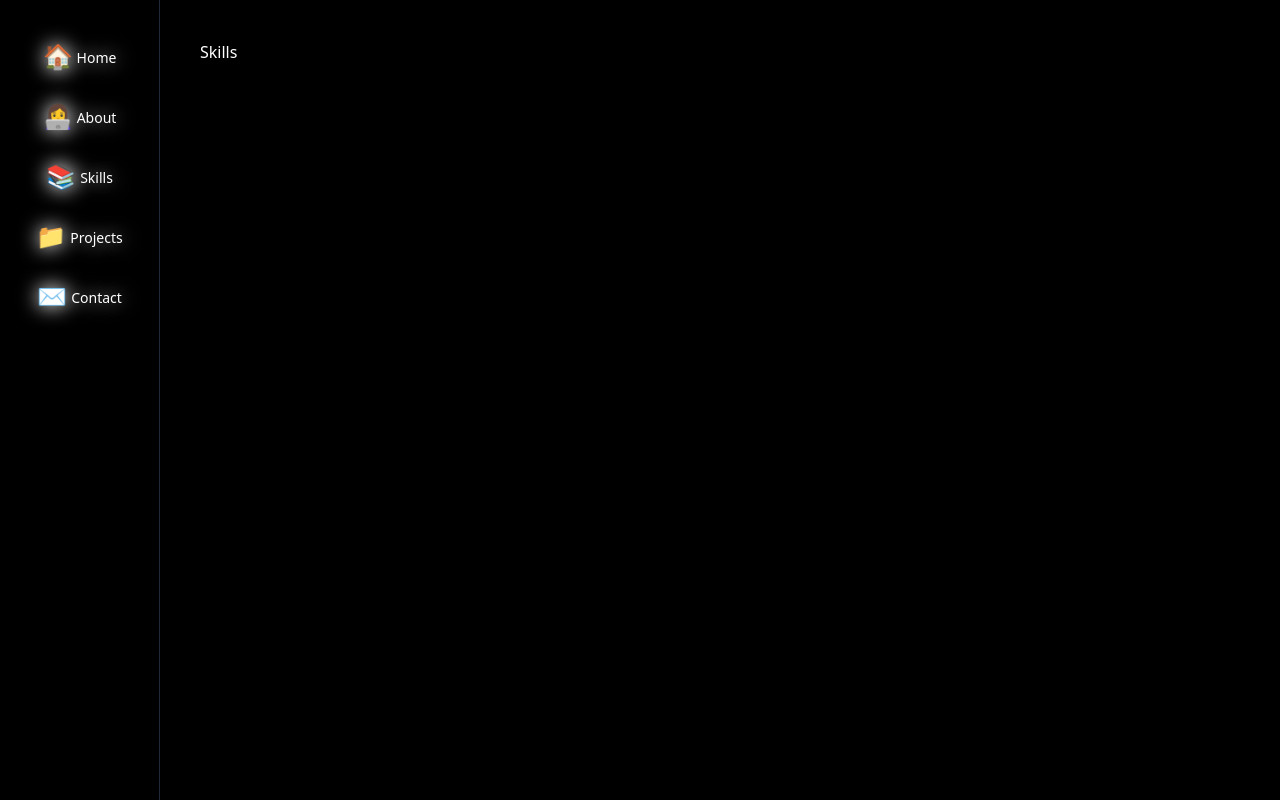
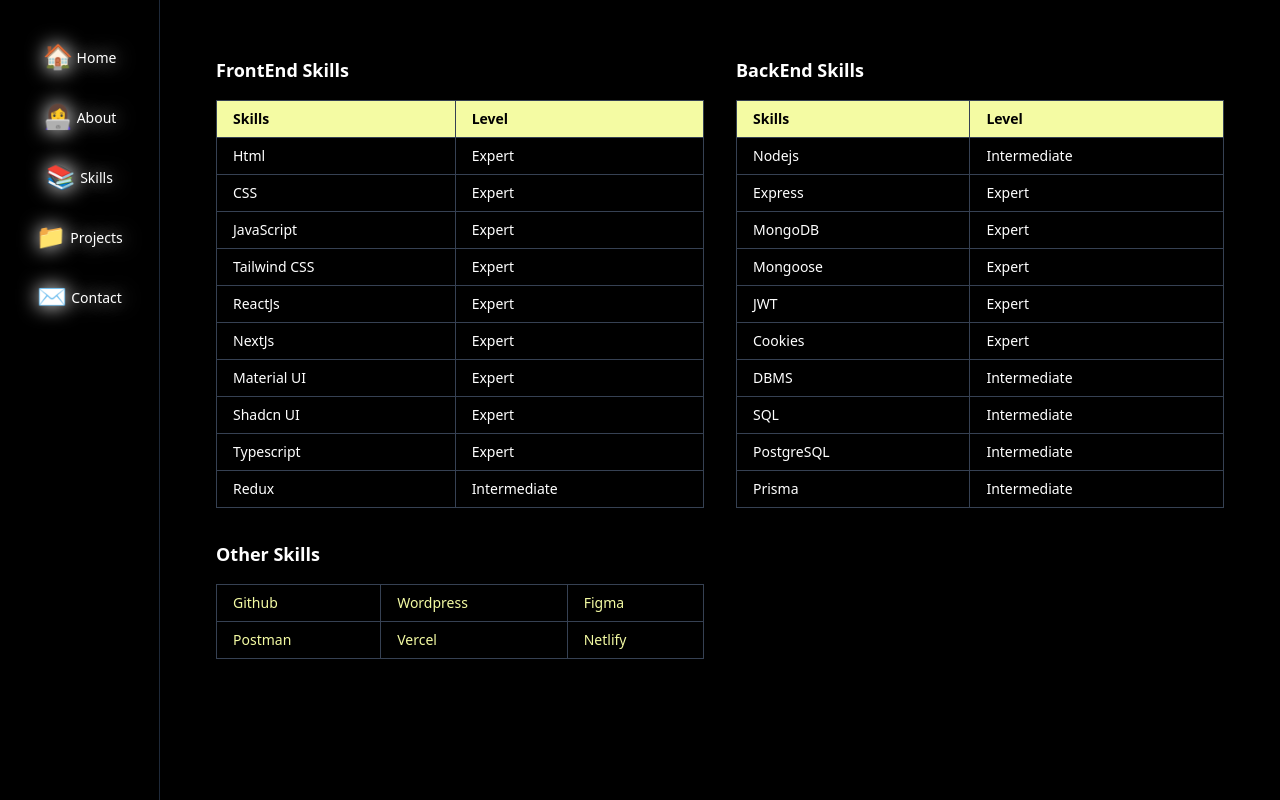
Before and after one commit to neelimapriya/portfolio-client, a Next.js app: page /skills in a window 1280 px wide. Built offline with nearby package versions, Linux system fonts and the light colour scheme.

Commit message:
add skills

```diff
--- a/package.json
+++ b/package.json
@@ -23,6 +23,7 @@
     "next-themes": "^0.4.6",
     "react": "^19.0.0",
     "react-dom": "^19.0.0",
+    "react-icons": "^5.5.0",
     "react-redux": "^9.2.0",
     "redux-persist": "^6.0.0",
     "sonner": "^2.0.3",
--- a/src/app/layout.tsx
+++ b/src/app/layout.tsx
@@ -3,12 +3,10 @@
 import Providers from "@/lib/providers";
 import Link from "next/link";
 
-
-
 export const metadata: Metadata = {
   title: "Nelima's Portfolio",
-  description:     "Nelima Sultana is a full-stack developer passionate about building scalable, high-performance web applications. She has hands-on experience developing full-stack solutions using a variety of modern technologies.",
-
+  description:
+    "Nelima Sultana is a full-stack developer passionate about building scalable, high-performance web applications. She has hands-on experience developing full-stack solutions using a variety of modern technologies.",
 };
 
 export default function RootLayout({
@@ -17,29 +15,42 @@
   children: React.ReactNode;
 }>) {
   return (
-     <html lang="en" suppressHydrationWarning>
-    <body className="bg-black text-white font-sans">
+    <html lang="en" suppressHydrationWarning>
+      <body className="bg-black text-white font-sans">
         <div className="flex min-h-screen">
-          <aside className="w-20 md:w-40 bg-black text-white flex flex-col items-center py-10 space-y-6 border-r border-gray-800">
+          {/* Sidebar */}
+          <aside className="sticky top-0 z-50 w-20 md:w-40 bg-black text-white flex flex-col items-center py-10 space-y-6 border-r border-gray-800">
             <NavItem icon="🏠" label="Home" href="/" />
             <NavItem icon="👩‍💻" label="About" href="/about" />
-            <NavItem icon="📚 " label="Skills" href="/skills" />
+            <NavItem icon="📚" label="Skills" href="/skills" />
             <NavItem icon="📁" label="Projects" href="/projects" />
             <NavItem icon="✉️" label="Contact" href="/contact" />
           </aside>
-          <main className="flex-1 p-10"><Providers>{children}</Providers></main>
+
+          {/* Main content */}
+          <main className="flex-1 overflow-y-auto p-6 md:p-10">
+            <Providers>{children}</Providers>
+          </main>
         </div>
       </body>
     </html>
   );
 }
-function NavItem({ icon, label, href }: { icon: string; label: string; href: string }) {
+function NavItem({
+  icon,
+  label,
+  href,
+}: {
+  icon: string;
+  label: string;
+  href: string;
+}) {
   return (
-    <Link href={href} style={{ textShadow: '0 0 20px  #fff' }}>
-      <div  className="flex  items-center text-sm space-x-1 space-y-1 hover:text-[#F4FBA3] cursor-pointer">
+    <Link href={href} style={{ textShadow: "0 0 20px  #fff" }}>
+      <div className="flex  items-center text-sm space-x-1 space-y-1 hover:text-[#F4FBA3] cursor-pointer">
         <span className="text-2xl">{icon}</span>
         <span>{label}</span>
       </div>
     </Link>
-  )
+  );
 }
--- a/src/app/skills/page.tsx
+++ b/src/app/skills/page.tsx
@@ -1,11 +1,175 @@
-import React from 'react';
+
+
+type skills = {
+  skill: string;
+  level: string;
+};
+
+const frontEndSkillData: skills[] = [
+  {
+    skill: "Html",
+    level: "Expert",
+  },
+  {
+    skill: "CSS",
+    level: "Expert",
+  },
+  {
+    skill: "JavaScript",
+    level: "Expert",
+  },
+  {
+    skill: "Tailwind CSS",
+    level: "Expert",
+  },
+  {
+    skill: "ReactJs",
+    level: "Expert",
+  },
+  {
+    skill: "NextJs",
+    level: "Expert",
+  },
+  {
+    skill: "Material UI",
+    level: "Expert",
+  },
+  {
+    skill: "Shadcn UI",
+    level: "Expert",
+  },
+  {
+    skill: "Typescript",
+    level: "Expert",
+  },
+  {
+    skill: "Redux",
+    level: "Intermediate",
+  },
+];
+const backendEndSkillData: skills[] = [
+  {
+    skill: "Nodejs",
+    level: "Intermediate",
+  },
+  {
+    skill: "Express",
+    level: "Expert",
+  },
+  {
+    skill: "MongoDB",
+    level: "Expert",
+  },
+  {
+    skill: "Mongoose",
+    level: "Expert",
+  },
+  {
+    skill: "JWT",
+    level: "Expert",
+  },
+  {
+    skill: "Cookies",
+    level: "Expert",
+  },
+  {
+    skill: "DBMS",
+    level: "Intermediate",
+  },
+  {
+    skill: "SQL",
+    level: "Intermediate",
+  },
+  {
+    skill: "PostgreSQL",
+    level: "Intermediate",
+  },
+  {
+    skill: "Prisma",
+    level: "Intermediate",
+  },
+];
 
 const SkillsPage = () => {
-    return (
-        <div>
-            <h2>Skills</h2>
+  return (
+    <div className="">
+      <div className="flex flex-col md:flex-row w-full">
+        <div className="overflow-x-auto bg-black text-white p-4 rounded-lg md:w-1/2">
+          <h2 className="text-lg font-semibold mb-4">FrontEnd Skills</h2>
+          <table className="w-full border border-gray-700 text-sm">
+            <thead>
+              <tr className="bg-[#F4FBA3] text-black">
+                <th className="border border-gray-700 px-4 py-2 text-left">
+                  Skills
+                </th>
+                <th className="border border-gray-700 px-4 py-2 text-left">
+                  Level
+                </th>
+              </tr>
+            </thead>
+            <tbody>
+              {frontEndSkillData.map((data, index) => (
+                <tr key={index}>
+                  <td className="border border-gray-700 px-4 py-2">
+                    {data.skill}
+                  </td>
+                  <td className="border border-gray-700 px-4 py-2">
+                    {data.level}
+                  </td>
+                </tr>
+              ))}
+            </tbody>
+          </table>
         </div>
-    );
+        <div className="overflow-x-auto bg-black text-white p-4 rounded-lg md:w-1/2">
+          <h2 className="text-lg font-semibold mb-4">BackEnd Skills</h2>
+          <table className="w-full border border-gray-700 text-sm">
+            <thead>
+              <tr className="bg-[#F4FBA3] text-black">
+                <th className="border border-gray-700 px-4 py-2 text-left">
+                  Skills
+                </th>
+                <th className="border border-gray-700 px-4 py-2 text-left">
+                  Level
+                </th>
+              </tr>
+            </thead>
+            <tbody>
+              {backendEndSkillData.map((data, index) => (
+                <tr key={index}>
+                  <td className="border border-gray-700 px-4 py-2">
+                    {data.skill}
+                  </td>
+                  <td className="border border-gray-700 px-4 py-2">
+                    {data.level}
+                  </td>
+                </tr>
+              ))}
+            </tbody>
+          </table>
+        </div>
+      </div>
+      <div className="overflow-x-auto bg-black text-white p-4 rounded-lg w-full md:w-1/2">
+        <h2 className="text-lg font-semibold mb-4">Other Skills</h2>
+        <table className="w-full border border-gray-700 text-sm">
+          <tbody>
+            <tr >
+              <td className="border border-gray-700 px-4 py-2 text-[#F4FBA3]">Github</td>
+              <td className="border border-gray-700 px-4 py-2 text-[#F4FBA3]">Wordpress</td>
+              <td className="border border-gray-700 px-4 py-2 text-[#F4FBA3]">Figma</td>
+
+            </tr>
+            <tr >
+
+              <td className="border border-gray-700 px-4 py-2 text-[#F4FBA3]">Postman</td>
+              <td className="border border-gray-700 px-4 py-2 text-[#F4FBA3]">Vercel</td>
+              <td className="border border-gray-700 px-4 py-2 text-[#F4FBA3]">Netlify</td>
+            </tr>
+          </tbody>
+        </table>
+      </div>
+    </div>
+  );
 };
 
 export default SkillsPage;
```
Also changed, not shown: 1 other file (tests, documents, lock files or other folders).
